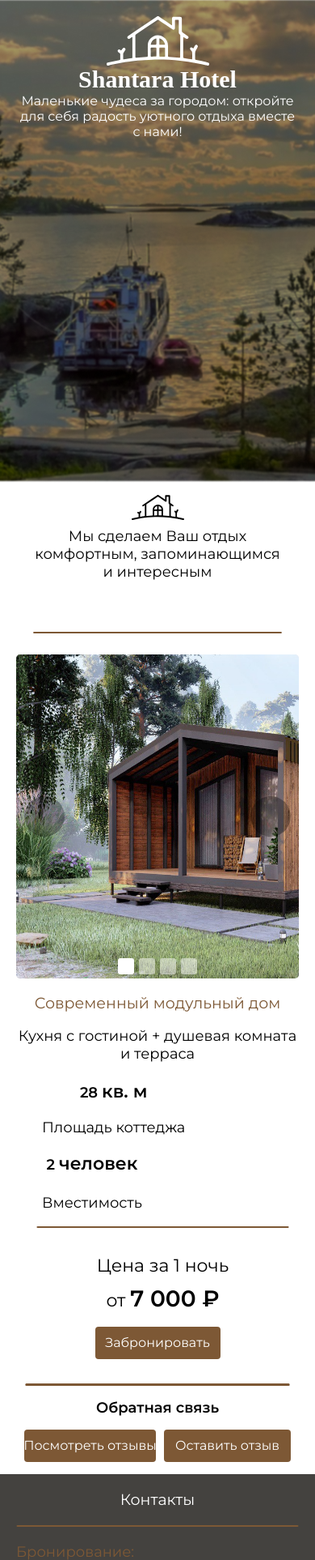
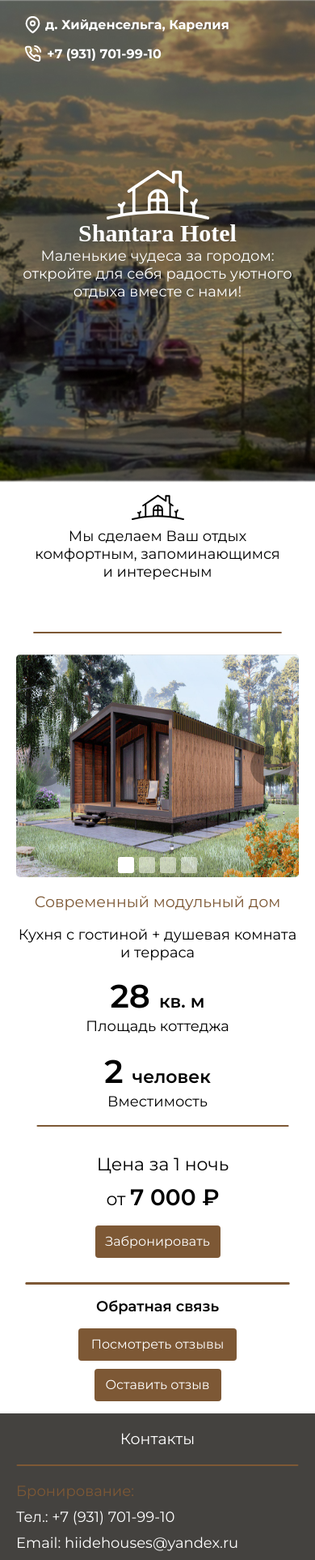
Before and after one commit to exPriceD/ShantaraHotel, a Python web app: template frontend/templates/index.html in a window 390 px wide. Shown: the top 1926 px of the page at 81% size. Run offline with Jinja, Linux system fonts and the light colour scheme; the template is opened without the code that fills it, so the values that code supplies are empty; some libraries are stand-ins or nearby versions.

Commit message:
[feet]: idk

```diff
--- a/frontend/static/css/index.css
+++ b/frontend/static/css/index.css
@@ -58,7 +58,6 @@
 }
 
 .addres {
-    width: 238px;
     display: flex;
     flex-direction: row;
     align-items: center;
@@ -90,18 +89,18 @@
 }
 
 .phone {
-    width: 171px;
     gap: 7px;
 }
 
 .addres-parent {
     align-self: stretch;
     padding: 0 20px;
-    gap: 740px;
     text-align: center;
     font-size: 18px;
     color: #fff;
     font-family: Montserrat;
+    justify-content: space-between;
+    margin: 0 10px 0 10px;
 }
 
 .vector-icon {
@@ -1107,11 +1106,12 @@ li .img {
     letter-spacing: normal;
 }
 
+.slider-image {
+    height: 400px;
+    width: 600px;
+}
+
 @media screen and (max-width: 1200px) {
-    .addres-parent {
-        gap: 370px;
-    }
-
     .description,
     .images {
         flex: 1;
@@ -1143,13 +1143,7 @@ li .img {
 }
 
 @media screen and (max-width: 750px) {
-    .addres-parent {
-        gap: 185px;
-    }
-
-    .frame-parent {
-        gap: 85px;
-    }
+
 
     .header {
         padding-top: 20px;
@@ -1202,27 +1196,63 @@ li .img {
         box-sizing: border-box;
     }
 
-    .main {
-        gap: 31px;
-    }
-}
-
-@media screen and (max-width: 450px) {
+}
+@media screen and (max-width: 640px) {
+    #img-slider {
+        width: 500px;
+        height: 350px;
+    }
+    .slider-image {
+        height: 350px;
+        width: 500px;
+    }
+}
+
+@media screen and (max-width: 540px) {
+    #img-slider {
+        width: 400px;
+        height: 300px;
+    }
+    .slider-image {
+        height: 300px;
+        width: 400px;
+    }
     .addres-parent {
-        display: none;
-        gap: 92px;
-    }
-
+        flex-direction: column;
+        align-items: flex-start;
+        gap: 15px;
+    }
+    .frame-parent {
+        gap: 133px;
+    }
+}
+@media screen and (max-width: 440px) {
+    #img-slider {
+        width: 350px;
+        height: 275px;
+    }
+    .slider-image {
+        height: 275px;
+        width: 350px;
+    }
+    .addres-parent {
+        font-size: 16px;
+    }
+    .area-people {
+        justify-content: center;
+    }
     .shantara-hotel {
         font-size: 30px;
     }
-
+    .hiide-houses-logo {
+        flex-direction: column;
+    }
     .h31 {
-        font-size: 16px;
+        font-size: 18px;
     }
 
     .frame-parent {
-        gap: 42px;
+        gap: 133px;
     }
 
     .h1 {
@@ -1231,11 +1261,6 @@ li .img {
 
     .title {
         font-size: 19px;
-    }
-
-    .b1,
-    .b2 {
-        font-size: 18px;
     }
 
     .vector-group {
@@ -1875,7 +1900,7 @@ li .img {
     font-family: Montserrat;
 }
 
-@media screen and (max-width: 825px) {
+@media screen and (max-width: 830px) {
     .image-23-parent {
         flex: 1;
     }
--- a/frontend/templates/index.html
+++ b/frontend/templates/index.html
@@ -59,16 +59,16 @@
                     <div class="ism-slider" id="img-slider">
                         <ol>
                             <li>
-                                <img src="../static/public/1.jpeg" alt="" style="height: 400px; width: 600px;">
+                                <img class="slider-image" src="../static/public/1.jpeg" alt="">
                             </li>
                             <li>
-                                <img src="../static/public/2.png" alt="" style="height: 400px; width: 600px;">
+                                <img class="slider-image" src="../static/public/2.png" alt="" >
                             </li>
                             <li>
-                                <img src="../static/public/3.png" alt="" style="height: 400px; width: 600px;">
+                                <img class="slider-image" src="../static/public/3.png" alt="" >
                             </li>
                             <li>
-                                <img src="../static/public/4.png" alt="" style="height: 400px; width: 600px;">
+                                <img class="slider-image" src="../static/public/4.png" alt="" >
                             </li>
                         </ol>
                     </div>
```
